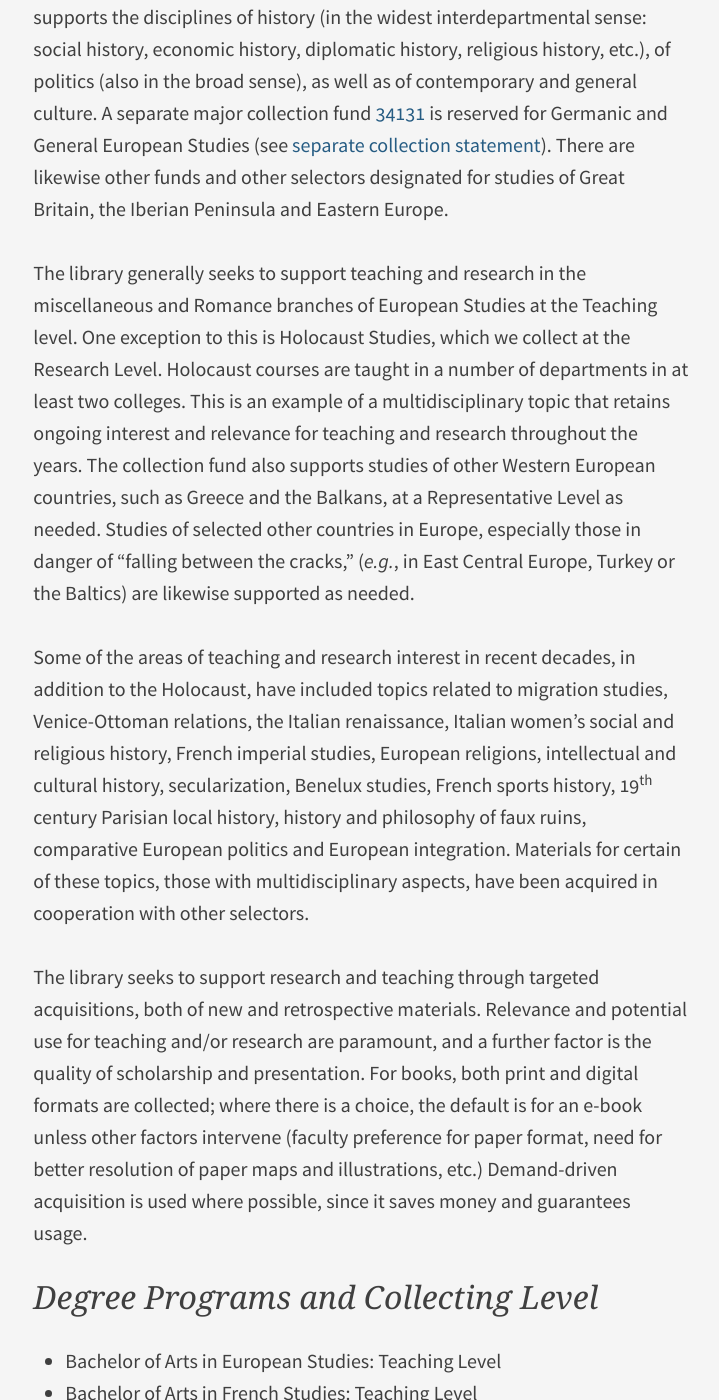
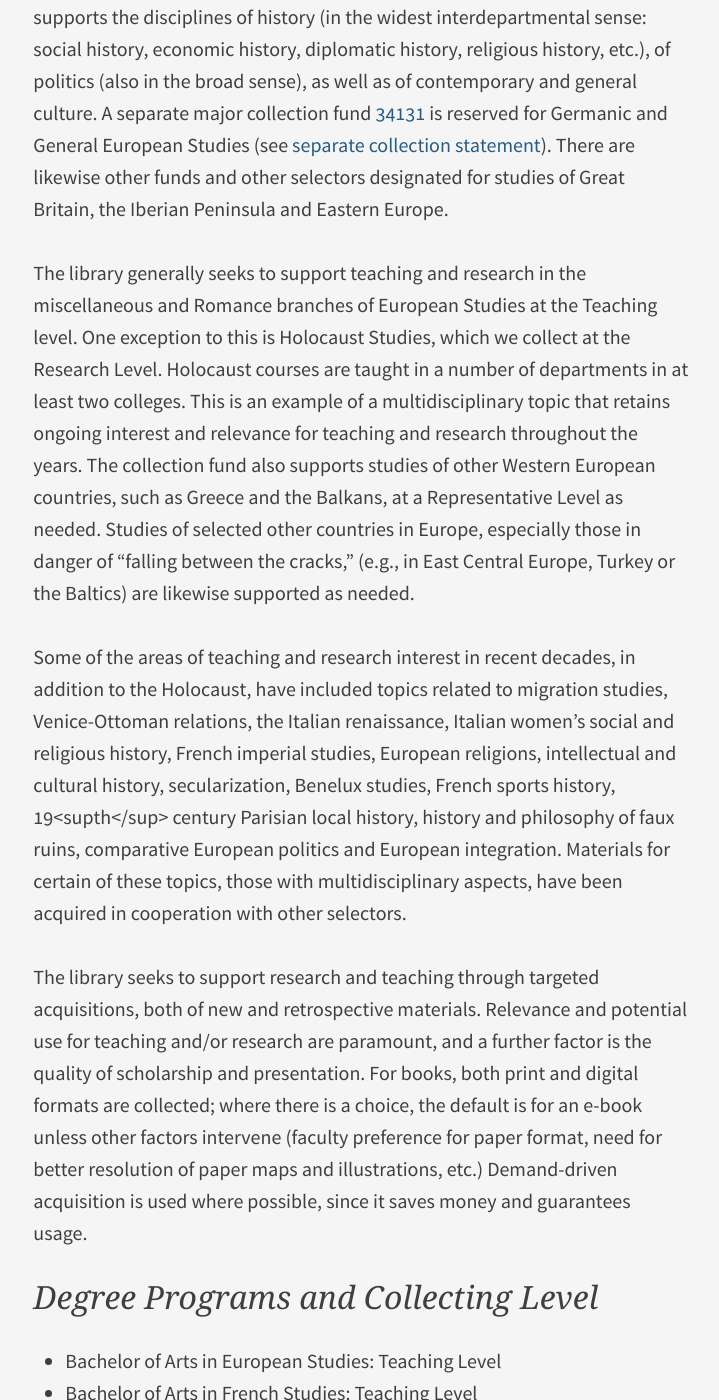
Before and after one commit to HBLL-Collection-Development/HBLL-Collection-Development.github.io, a Jekyll site: the page built from _posts/2019-01-17-34132.md, in a window 1280 px wide and 1400 px high, scrolled down 751 px. Shown: the whole window, without its empty margins (279-998 px from the left). Built offline with Jekyll 4.4.1, drawn with Linux system fonts in a browser that asks for light colours; some of the changed text lies outside the part shown.

Commit message:
Update and rename 2018-02-06-34132.md to 2019-01-17-34132.md

```diff
--- a/_posts/2018-02-06-34132.md
+++ b/_posts/2019-01-17-34132.md
@@ -10,11 +10,12 @@ tags:
 
 Within multinational, national, regional and local studies of the French-speaking, Italian-speaking and related countries of Europe, this collection fund supports the disciplines of history (in the widest interdepartmental sense: social history, economic history, diplomatic history, religious history, etc.), of politics (also in the broad sense), as well as of contemporary and general culture. A separate major collection fund [34131]({{ site.github.url }}/policies/34131) is reserved for Germanic and General European Studies (see [separate collection statement]({{ site.github.url }}/policies/34131)). There are likewise other funds and other selectors designated for studies of Great Britain, the Iberian Peninsula and Eastern Europe.
 
-The library generally seeks to support teaching and research in the miscellaneous and Romance branches of European Studies at the Teaching level. One exception to this is Holocaust Studies, which we collect at the Research Level. Holocaust courses are taught in a number of departments in at least two colleges. This is an example of a multidisciplinary topic that retains ongoing interest and relevance for teaching and research throughout the years. The collection fund also supports studies of other Western European countries, such as Greece and the Balkans, at a Representative Level as needed. Studies of selected other countries in Europe, especially those in danger of "falling between the cracks," (*e.g.*, in East Central Europe, Turkey or the Baltics) are likewise supported as needed.
+The library generally seeks to support teaching and research in the miscellaneous and Romance branches of European Studies at the Teaching level. One exception to this is Holocaust Studies, which we collect at the Research Level. Holocaust courses are taught in a number of departments in at least two colleges. This is an example of a multidisciplinary topic that retains ongoing interest and relevance for teaching and research throughout the years. The collection fund also supports studies of other Western European countries, such as Greece and the Balkans, at a Representative Level as needed. Studies of selected other countries in Europe, especially those in danger of “falling between the cracks,” (e.g., in East Central Europe, Turkey or the Baltics) are likewise supported as needed.
 
-Some of the areas of teaching and research interest in recent decades, in addition to the Holocaust, have included topics related to migration studies, Venice-Ottoman relations, the Italian renaissance, Italian women's social and religious history, French imperial studies, European religions, intellectual and cultural history, secularization, Benelux studies, French sports history, 19<sup>th</sup> century Parisian local history, history and philosophy of faux ruins, comparative European politics and European integration. Materials for certain of these topics, those with multidisciplinary aspects, have been acquired in cooperation with other selectors.
+Some of the areas of teaching and research interest in recent decades, in addition to the Holocaust, have included topics related to migration studies, Venice-Ottoman relations, the Italian renaissance, Italian women’s social and religious history, French imperial studies, European religions, intellectual and cultural history, secularization, Benelux studies, French sports history, 19<supth</sup> century Parisian local history, history and philosophy of faux ruins, comparative European politics and European integration. Materials for certain of these topics, those with multidisciplinary aspects, have been acquired in cooperation with other selectors.
 
-The library seeks to support research and teaching through targeted acquisitions, both of new and retrospective materials. Relevance and potential use for teaching and/<wbr>or research are paramount, and a further factor is the quality of scholarship and presentation. For books, both print and digital formats are collected; where there is a choice, the default is for an e-book unless other factors intervene (faculty preference for paper format, need for better resolution of paper maps and illustrations, etc.)  Demand-driven acquisition is used where possible, since it saves money and guarantees usage.
+The library seeks to support research and teaching through targeted acquisitions, both of new and retrospective materials.  Relevance and potential use for teaching and/<wbr>or research are paramount, and a further factor is the quality of scholarship and presentation. For books, both print and digital formats are collected; where there is a choice, the default is for an e-book unless other factors intervene (faculty preference for paper format, need for better resolution of paper maps and illustrations, etc.) Demand-driven acquisition is used where possible, since it saves money and guarantees usage.
+
 
 ## Degree Programs and Collecting Level
 
```
Also changed, not shown: other parts of _posts/2019-01-17-34132.md (+3 -0 lines).
